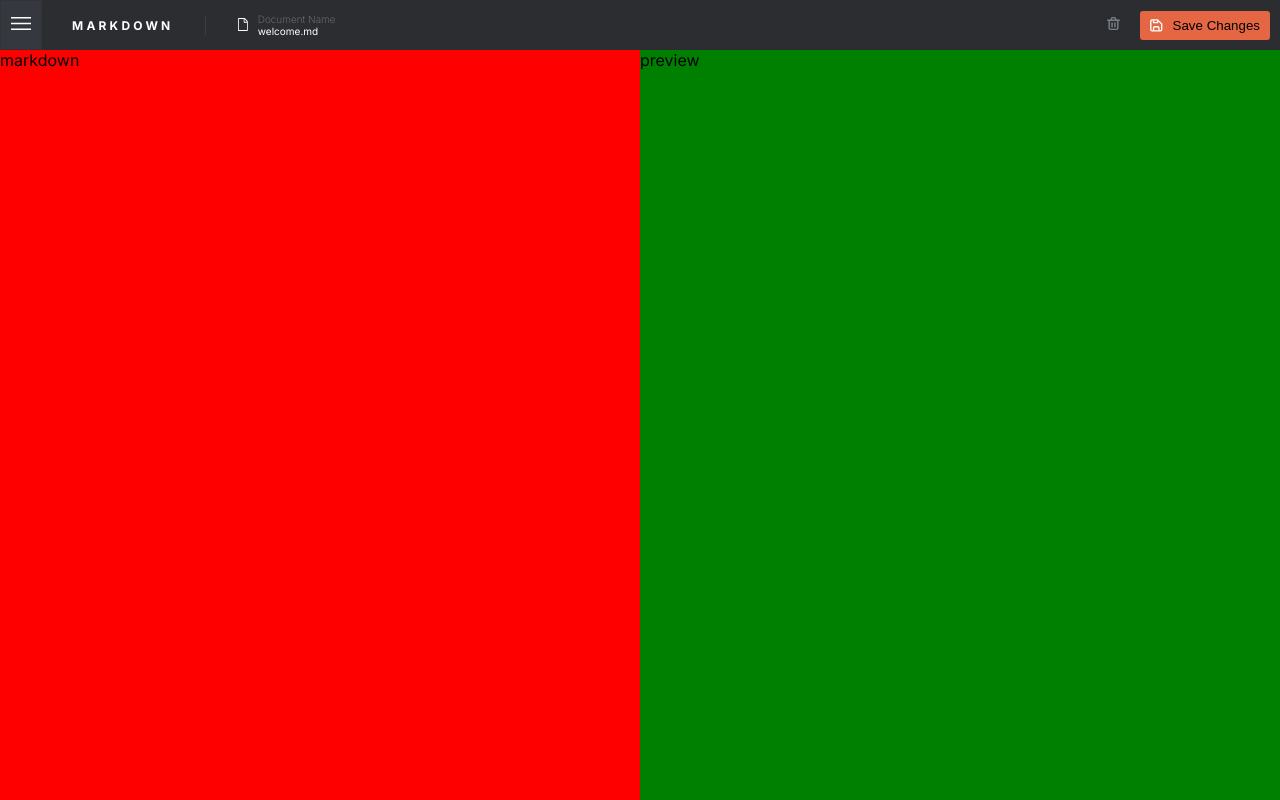
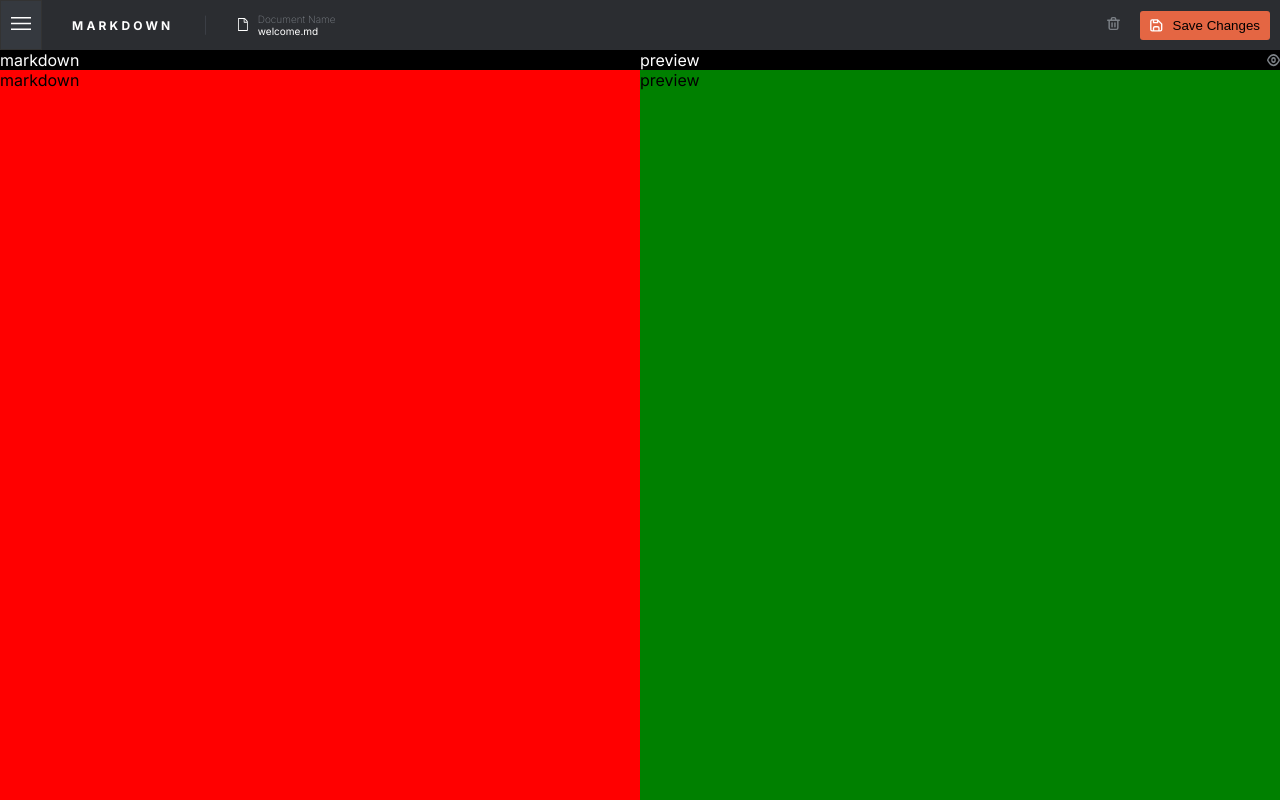
Before and after one commit to Andrew-Marfo/in-browser-markdown-editor-app, a Next.js app: page / in a window 1280 px wide. Built offline with nearby package versions, Linux system fonts and the light colour scheme.

Commit message:
hero header for markdown and preview

```diff
--- /dev/null
+++ b/src/components/hero_header.tsx
@@ -0,0 +1,13 @@
+import React, { ReactNode } from 'react'
+
+interface HeroHeaderProps {
+    children: ReactNode;
+}
+
+const HeroHeader = ({children} : HeroHeaderProps) => {
+  return (
+    <div className='hero-header flex items-center justify-between'>{children}</div>
+  )
+}
+
+export default HeroHeader
--- a/src/components/markdown.tsx
+++ b/src/components/markdown.tsx
@@ -1,7 +1,11 @@
 import React from "react";
+import HeroHeader from "./hero_header";
 
 const Markdown = () => {
   return <div className="markdown">
+    <HeroHeader>
+      <p>markdown</p>
+    </HeroHeader>
     <p>markdown</p>
   </div>;
 };
--- a/src/components/preview.tsx
+++ b/src/components/preview.tsx
@@ -1,8 +1,14 @@
 import React from 'react'
+import HeroHeader from './hero_header'
+import Image from 'next/image'
 
-function Preview() {
+const  Preview=() =>{
   return (
     <div className='preview'>
+        <HeroHeader>
+            <p>preview</p>
+            <Image src={"/assets/icon-show-preview.svg"} alt='show preview' width={13} height={13}/>
+        </HeroHeader>
         <p>preview</p>
     </div>
   )
--- a/src/styles/app.style.css
+++ b/src/styles/app.style.css
@@ -97,3 +97,8 @@
 .markdown{
     background: red;
 }
+
+.hero-header{
+    background-color: black;
+    color: white;
+}
```
Also changed, not shown: src/components/sidebar.tsx (deleted).
